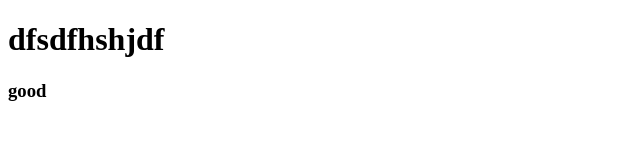
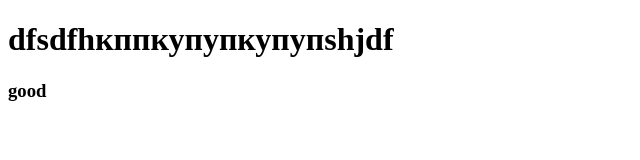
Before and after one commit to max1234567891/example2, a plain HTML site: page index.html in a window 1280 px wide. Shown: the whole page, without its empty margins (0-640 px from the left). Drawn offline with Linux system fonts and the light colour scheme.

Commit message:
h1
change text

```diff
--- a/index.html
+++ b/index.html
@@ -4,7 +4,7 @@
 	<title>hhdfhdf</title>
 </head>
 <body>
-<h1>dfsdfhshjdf</h1>
+<h1>dfsdfhкппкупупкупупshjdf</h1>
 <h3>good</h3>
 </body>
 </html>
```
